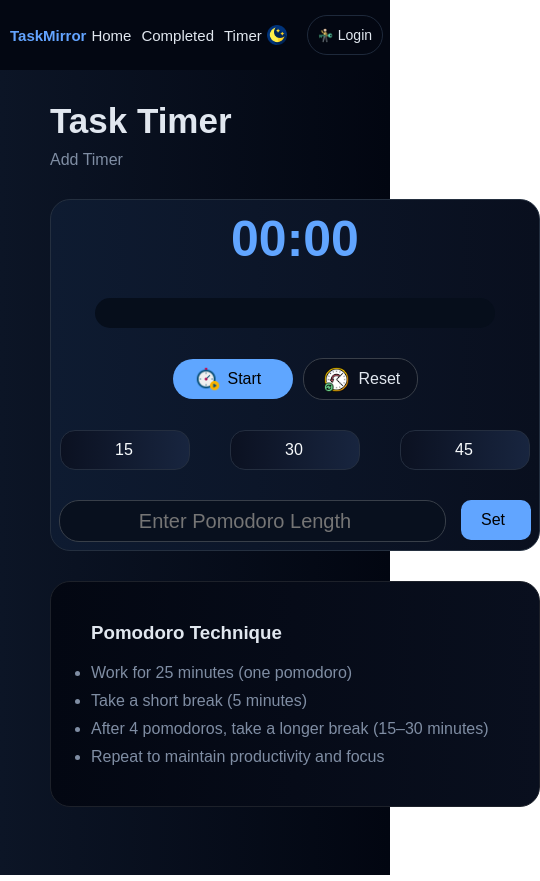
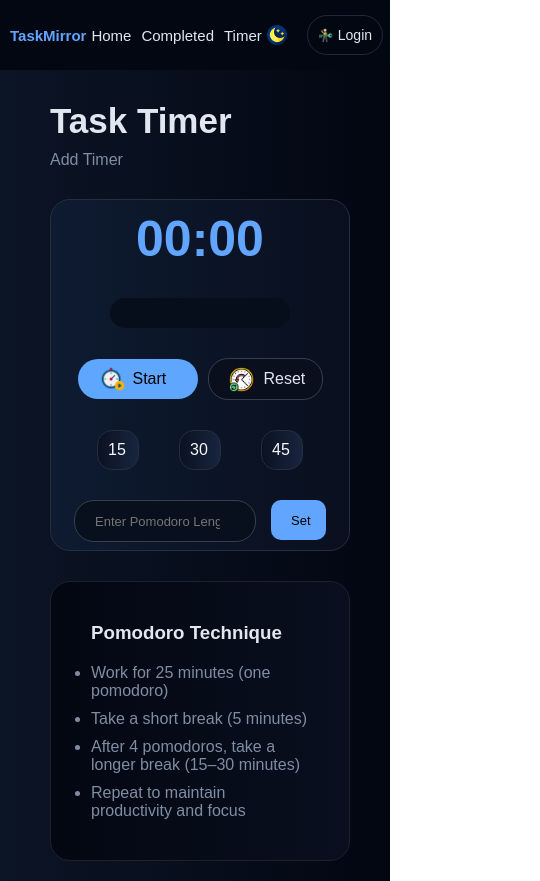
Before and after one commit to deepanshu-sharma425/taskmirror, a Next.js app: page /timer in a window 390 px wide. Shown: the whole page, 540 px wide, since content can reach past the window. Built offline with nearby package versions, Linux system fonts and the light colour scheme.

Commit message:
completed responsiveness

```diff
--- a/app/globals.css
+++ b/app/globals.css
@@ -170,7 +170,7 @@ color: inherit;
   padding-left: 500px;
   padding-top: 70px;
   background: linear-gradient(to right,#0c1526,#020611);
-  height: 100vh;
+
 }
 .abouttimer h1{
   font-size: 35px;
@@ -196,6 +196,7 @@ color: inherit;
   border-radius: 20px;
   padding: 40px;
   display: flex;
+  margin-bottom: 20px;
   flex-direction: column;
   gap: 20px;
   width: 490px;
@@ -922,3 +923,58 @@ gap: 10px;
   }
 
 }
+@media (max-width:644px) {
+  .pomodoro{
+    width: 400px;
+  }
+  .progressionbar{
+    width: 250px;
+  }
+  .progressionbarfill{
+    width: 250px;
+
+  }
+  .mininp input{
+    width: 220px;
+  }
+  .newnew{
+    width: 60px;
+  }
+  .aboutpomodoro{
+    width: 400px;
+  }
+
+}
+@media(max-width:530px){
+  .homes1{
+    padding: 70px 0 0 50px; ;
+  }
+}
+@media(max-width:467px){
+  .pomodoro{
+    width: 300px;
+  }
+  .progressionbar{
+    width: 180px;
+  }
+  .progressionbarfill{
+    width: 180px;
+
+  }
+  .mininp input{
+    width: 140px;
+    font-size: 13px;
+  }
+  .newnew{
+    width: 40px;
+  }
+  .aboutpomodoro{
+    width: 300px;
+  }
+  .inputtimer button{
+    font-size: 13px;
+    width: 35px;
+
+  }
+
+}
```
